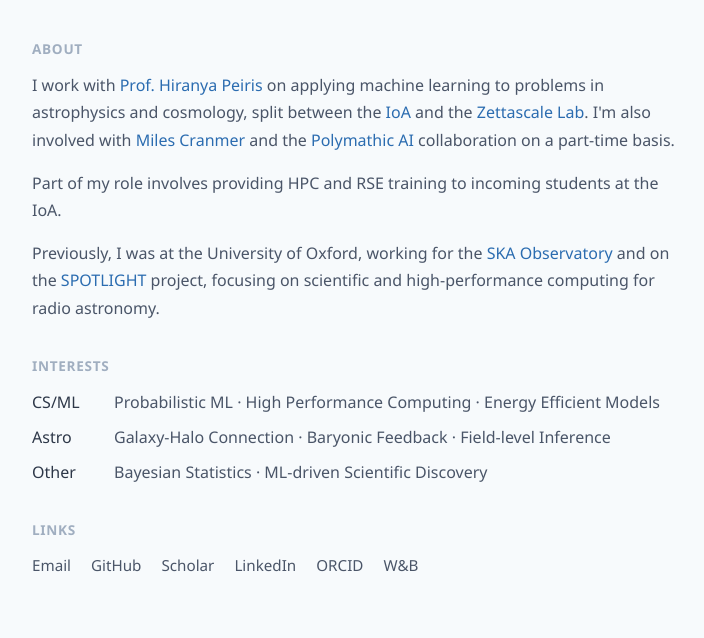
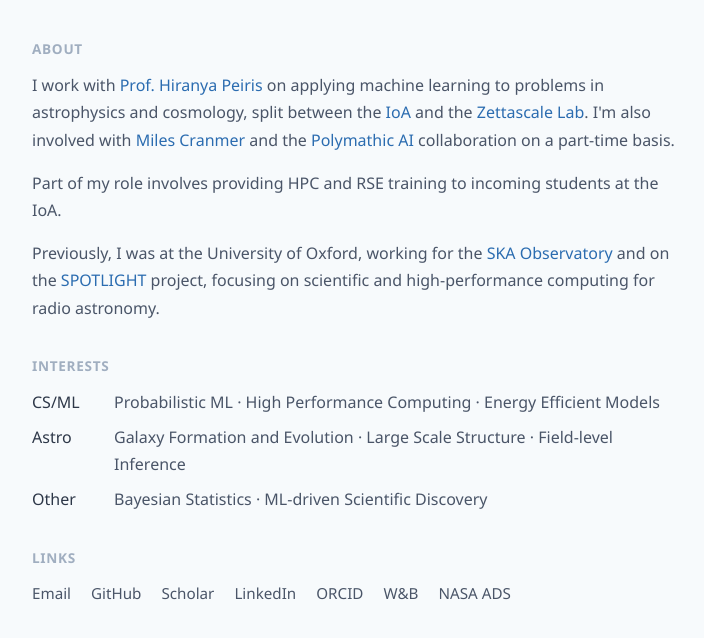
Before and after one commit to gurjeetjagwani/gurjeetjagwani.github.io, a plain HTML site: page index.html in a window 1280 px wide. Shown: the part 166-804 px from the top of the page, without its empty margins (280-984 px from the left). Drawn offline with Linux system fonts and the light colour scheme.

Commit message:
Add ADS and update interests

```diff
--- a/index.html
+++ b/index.html
@@ -166,7 +166,7 @@
                 </div>
                 <div class="interest-row">
                     <span class="interest-label">Astro</span>
-                    <span class="interest-items">Galaxy-Halo Connection · Baryonic Feedback · Field-level Inference</span>
+                    <span class="interest-items">Galaxy Formation and Evolution · Large Scale Structure · Field-level Inference</span>
                 </div>
                 <div class="interest-row">
                     <span class="interest-label">Other</span>
@@ -184,6 +184,7 @@
                 <a href="https://www.linkedin.com/in/gurjeet-jagwani-674435bb">LinkedIn</a>
                 <a href="https://orcid.org/0009-0004-7935-2785">ORCID</a>
                 <a href="https://wandb.ai/gurjeetjagwani4">W&B</a>
+                <a href="https://ui.adsabs.harvard.edu/search/fq=%7B!type%3Daqp%20v%3D%24fq_database%7D&fq_database=(database%3Aastronomy%20OR%20database%3Aphysics)&q=author%3A%22Jagwani%2CG.%22&sort=date%20desc%2C%20bibcode%20desc&p_=0">NASA ADS</a>
             </div>
         </section>
     </div>
```
